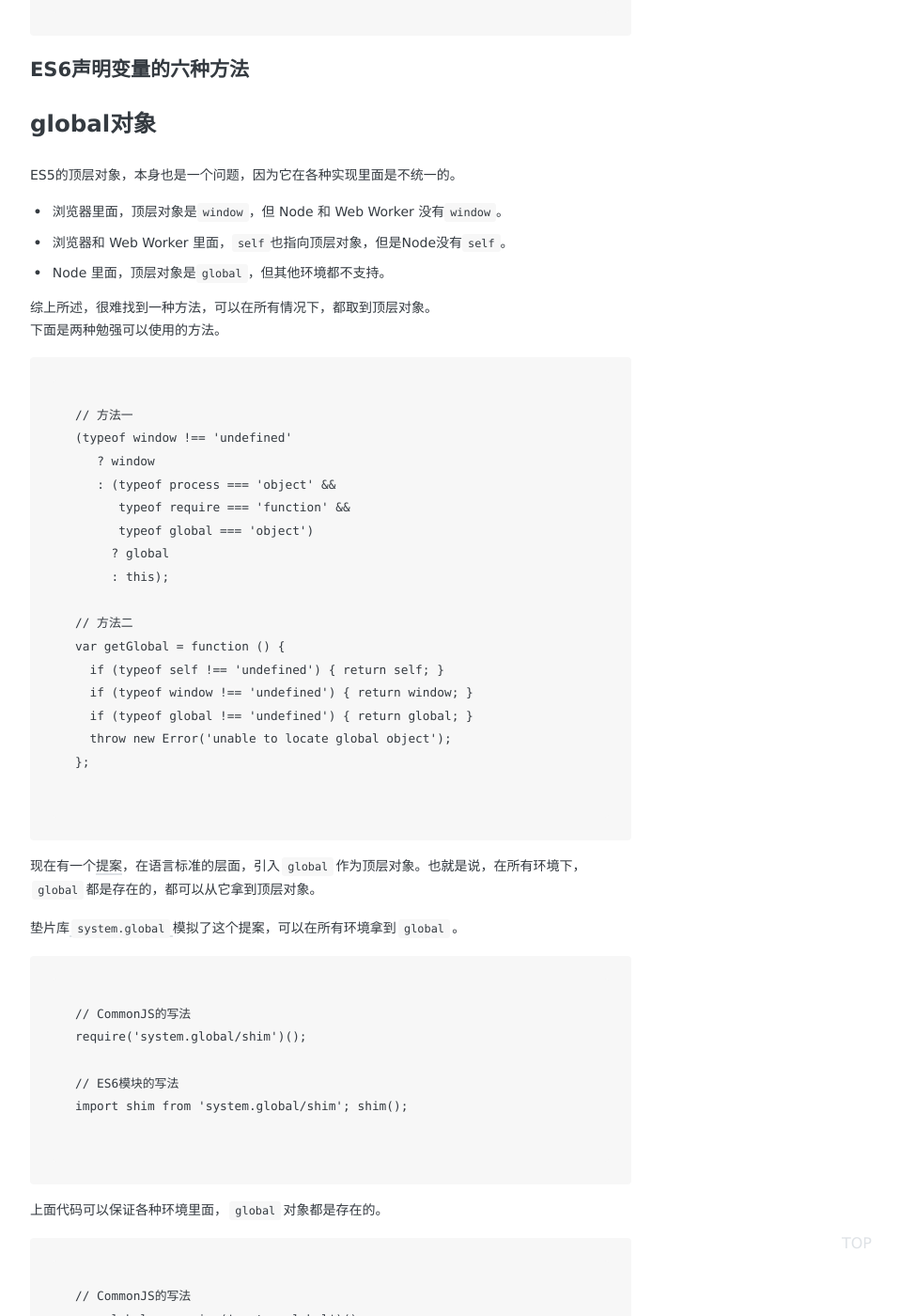
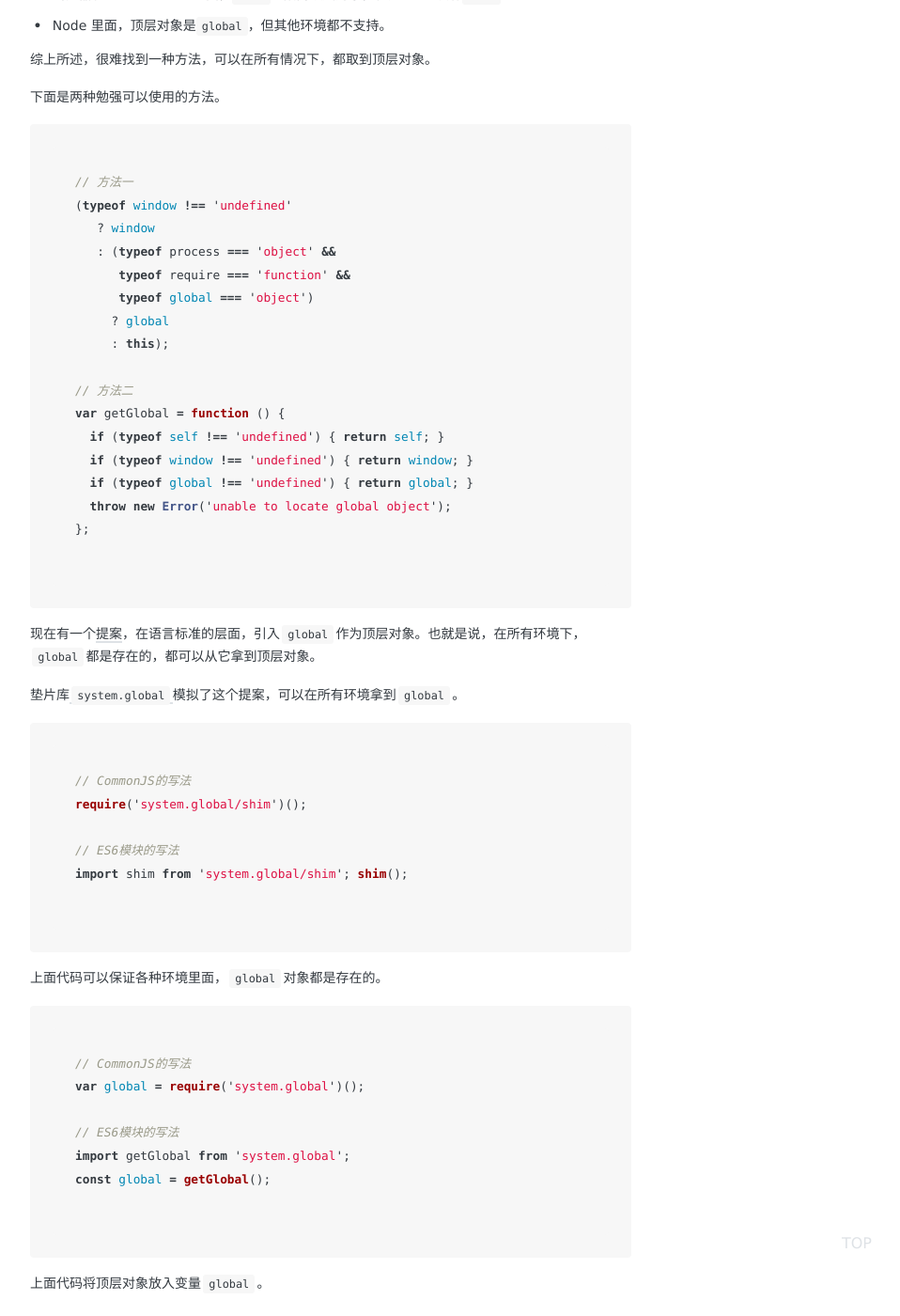
Before and after one commit to varcyan/varcyan.github.io, a Jekyll site: the page built from _posts/2017-02-10-ES6：let和const.md, in a window 1280 px wide and 1400 px high, scrolled down 4069 px. Shown: the whole window at 94% size, without its empty margins (288-1246 px from the left). Built offline with Jekyll 4.4.1, drawn with Linux system fonts in a browser that asks for light colours; some web fonts are replaced; some of the changed text lies outside the part shown.

Commit message:
let const

````diff
--- a/_posts/2017-02-10-ES6：let和const.md
+++ b/_posts/2017-02-10-ES6：let和const.md
@@ -1,6 +1,6 @@
 ---
 layout: post
-title: "ES6:let和const"
+title: "ES6: let和const"
 description: "ES6let和const的学习总结."
 date: 2017-02-10
 tags: [ES6,JavaScript]
@@ -8,15 +8,13 @@
 share: true
 ---
 
-# ES6：let和const
-
 ## let
 
 ### 基本用法
 
 >   ES6 新增了`let`命令，用来声明变量。它的用法类似于`var`，但是所声明的变量，只在`let`命令所在的代码块内有效。
 
-```
+```javascript
 {
   let a = 1;
   var b = 2;
@@ -58,11 +56,7 @@
 
 1.  用let声明的变量在当前代码块及子代码块中有效
 
-2.  允许块级作用域随意嵌套
-
-    ```
-    {{{ let a= 1 }}}
-    ```
+2.  允许块级作用域随意嵌套`{{{ let a = 1 }}}`
 
 3.  ES6 引入了块级作用域，明确允许在块级作用域之中声明函数。ES6 规定，块级作用域之中，函数声明语句的行为类似于`let`，在块级作用域之外不可引用。(ES6浏览器)
 
@@ -70,24 +64,22 @@
 
 本质上，块级作用域是一个语句，将多个操作封装在一起，没有返回值。
 
-```
+```javascript
 {
   let t = f();
   t = t * t + 1;
 }
-
 ```
 
 上面代码中，块级作用域将两个语句封装在一起。但是，在块级作用域以外，没有办法得到`t`的值，因为块级作用域不返回值，除非`t`是全局变量。
 
 现在有一个[提案](http://wiki.ecmascript.org/doku.php?id=strawman:do_expressions)，使得块级作用域可以变为表达式，也就是说可以返回值，办法就是在块级作用域之前加上`do`，使它变为`do`表达式。
 
-```
+```javascript
 let x = do {
   let t = f();
   t * t + 1;
 };
-
 ```
 
 上面代码中，变量`x`会得到整个块级作用域的返回值。
@@ -116,14 +108,14 @@
 对于复合类型的数据（主要是对象和数组），变量指向的内存地址，保存的只是一个指针，`const`只能保证这个指针是固定的，至于它指向的数据结构是不是可变的，就完全不能控制了。因此，将一个对象声明为常量必须非常小心。
 
 ```javascript
-const C = 1;	//约定变量名全都大写，不能更改
-C = 100; 		//报错；const声明的值不能被更改
+const C = 1;  // 约定变量名全都大写，不能更改
+C = 100;  // 报错；const声明的值不能被更改
 
 // 如果指向引用类型的值，可以操作這个值，但是指针的指向不能被修改
 const A = [];
 A.push(1000);
 console.log(A); // 1000
-A = {a: 1};		// 报错
+A = {a: 1}; // 报错
 ```
 
 ### 冻结对象
@@ -160,9 +152,11 @@
 -   浏览器和 Web Worker 里面，`self`也指向顶层对象，但是Node没有`self`。
 -   Node 里面，顶层对象是`global`，但其他环境都不支持。
 
-综上所述，很难找到一种方法，可以在所有情况下，都取到顶层对象。下面是两种勉强可以使用的方法。
+综上所述，很难找到一种方法，可以在所有情况下，都取到顶层对象。
 
-```
+下面是两种勉强可以使用的方法。
+
+```javascript
 // 方法一
 (typeof window !== 'undefined'
    ? window
@@ -186,7 +180,7 @@
 
 垫片库[`system.global`](https://github.com/ljharb/System.global)模拟了这个提案，可以在所有环境拿到`global`。
 
-```
+```javascript
 // CommonJS的写法
 require('system.global/shim')();
 
@@ -197,7 +191,7 @@
 
 上面代码可以保证各种环境里面，`global`对象都是存在的。
 
-```
+```javascript
 // CommonJS的写法
 var global = require('system.global')();
 
````
